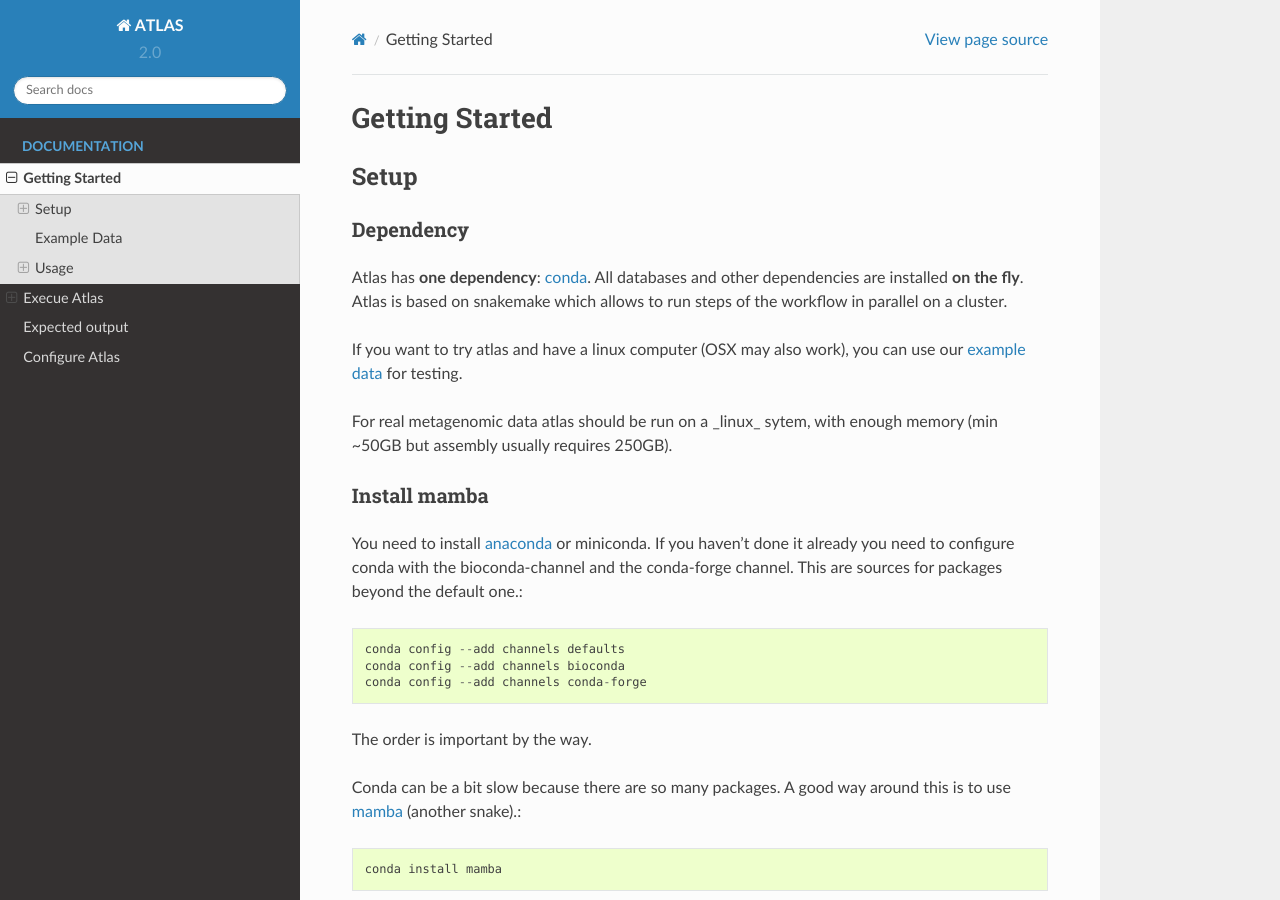
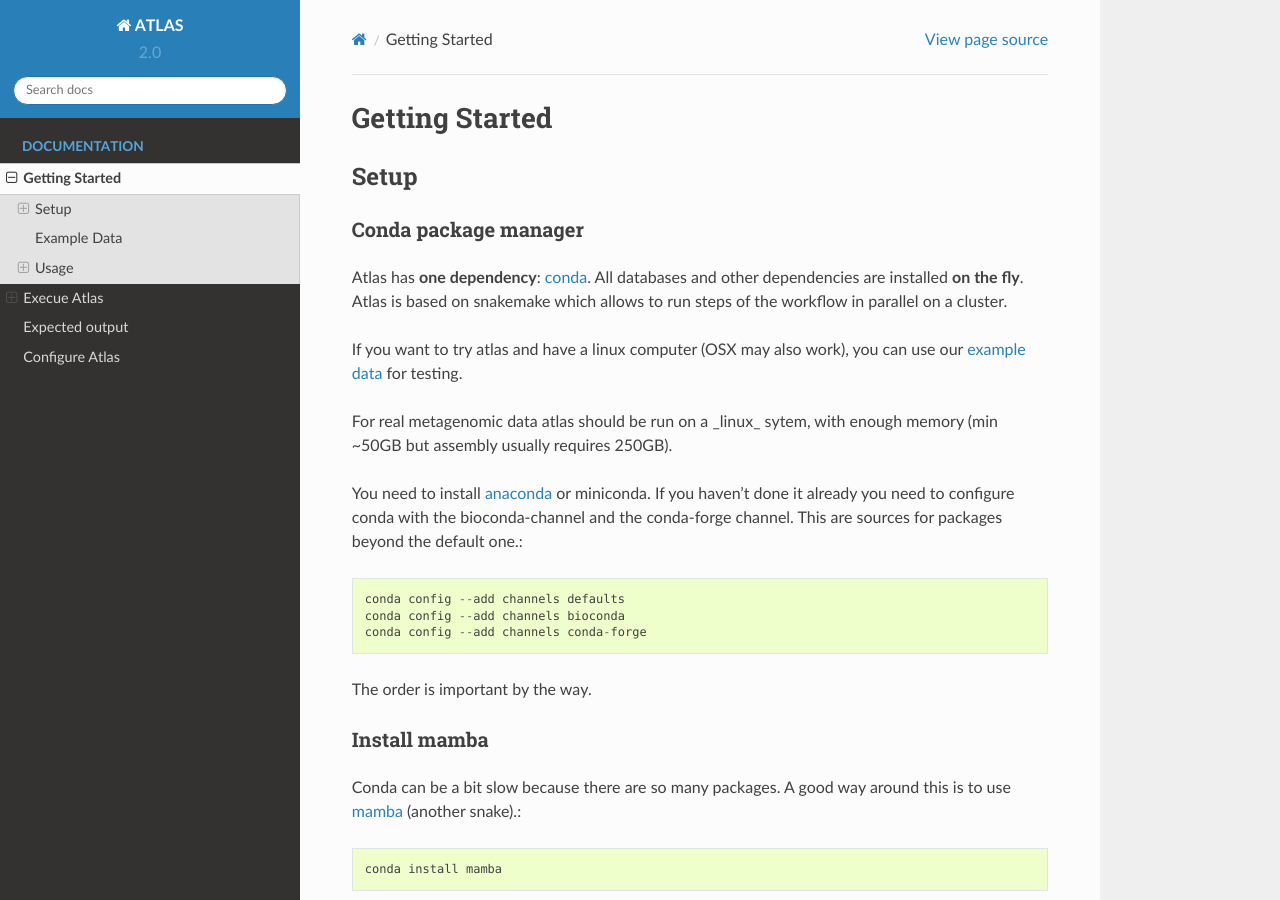
Before and after one commit to metagenome-atlas/atlas, a Sphinx documentation site: the page built from docs/usage/getting_started.rst, in a window 1280 px wide and 900 px high. Built offline with Sphinx 7.4.7 and the Read the Docs theme 2.0.0, drawn with Linux system fonts in a browser that asks for light colours; pages that are not in the unit, such as notebooks, are missing from menus.

Commit message:
separate conda and mamba

```diff
--- a/docs/usage/getting_started.rst
+++ b/docs/usage/getting_started.rst
@@ -7,8 +7,8 @@
 Setup
 =====
 
-Dependency
-----------
+Conda package manager
+---------------------
 
 Atlas has **one dependency**: conda_. All databases and other dependencies are installed **on the fly**.
 Atlas is based on snakemake which allows to run steps of the workflow in parallel on a cluster.
```
Also changed, not shown: other parts of docs/usage/getting_started.rst (+4 -2 lines).
